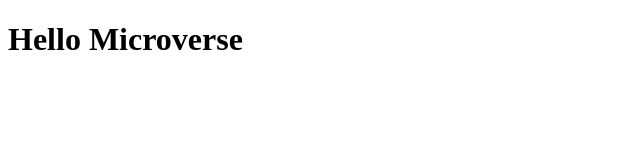
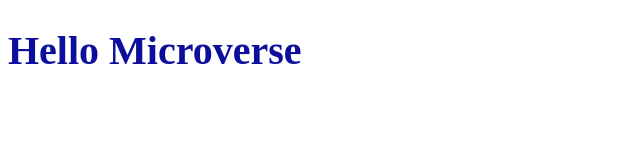
Before and after one commit to RitobrotoMukherjee/Hello-Microverse, a website: page index.html in a window 1280 px wide. Shown: the whole page, without its empty margins (0-640 px from the left). Drawn offline with Linux system fonts and the light colour scheme.

Commit message:
Added CSS for header, gitignore and package.json

```diff
--- a/index.html
+++ b/index.html
@@ -5,8 +5,9 @@
     <meta http-equiv="X-UA-Compatible" content="IE=edge">
     <meta name="viewport" content="width=device-width, initial-scale=1.0">
     <title>Hello Microverse</title>
+    <link rel="stylesheet" href="./style.css">
 </head>
 <body>
-    <h1>Hello Microverse</h1>
+    <h1 class="header">Hello Microverse</h1>
 </body>
 </html>
--- /dev/null
+++ b/style.css
@@ -0,0 +1,4 @@
+.header {
+  color: rgb(13, 13, 158);
+  font-size: 40px;
+}
```
Also changed, not shown: package.json (added, +29 -0 lines), 2 other files.
